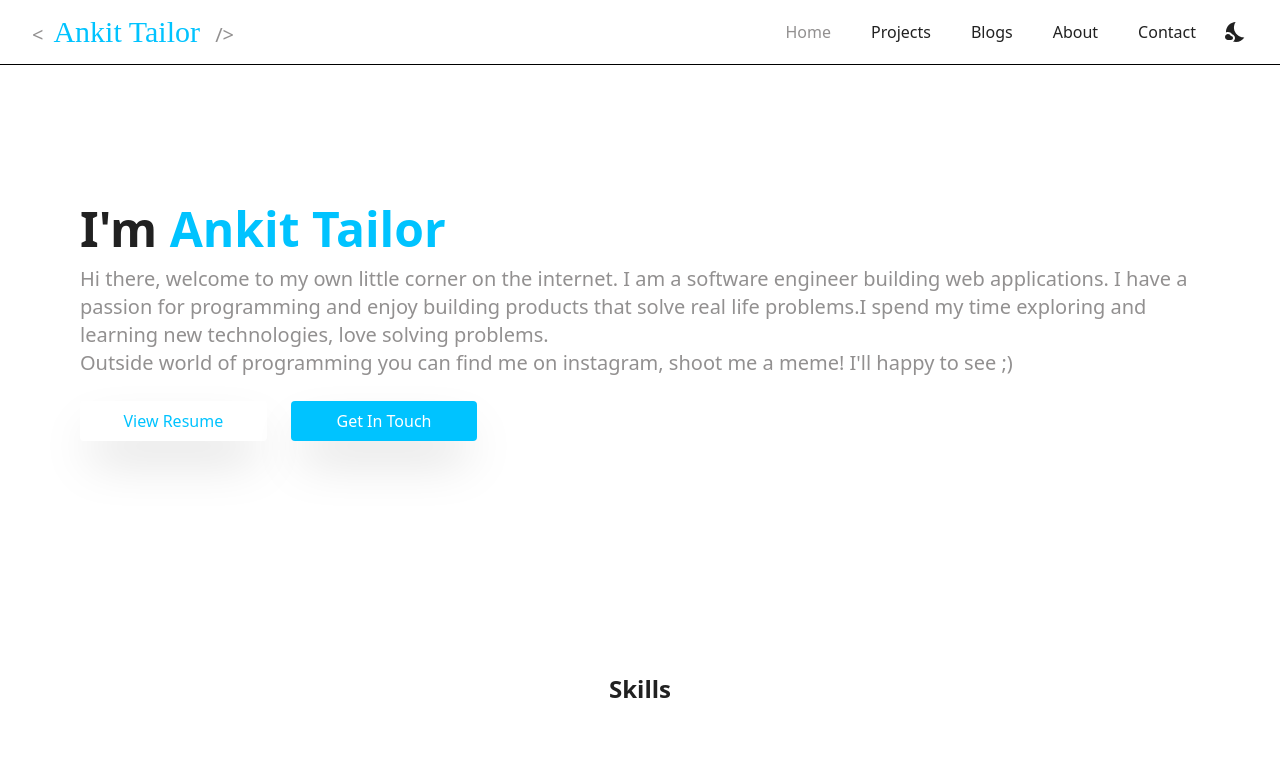
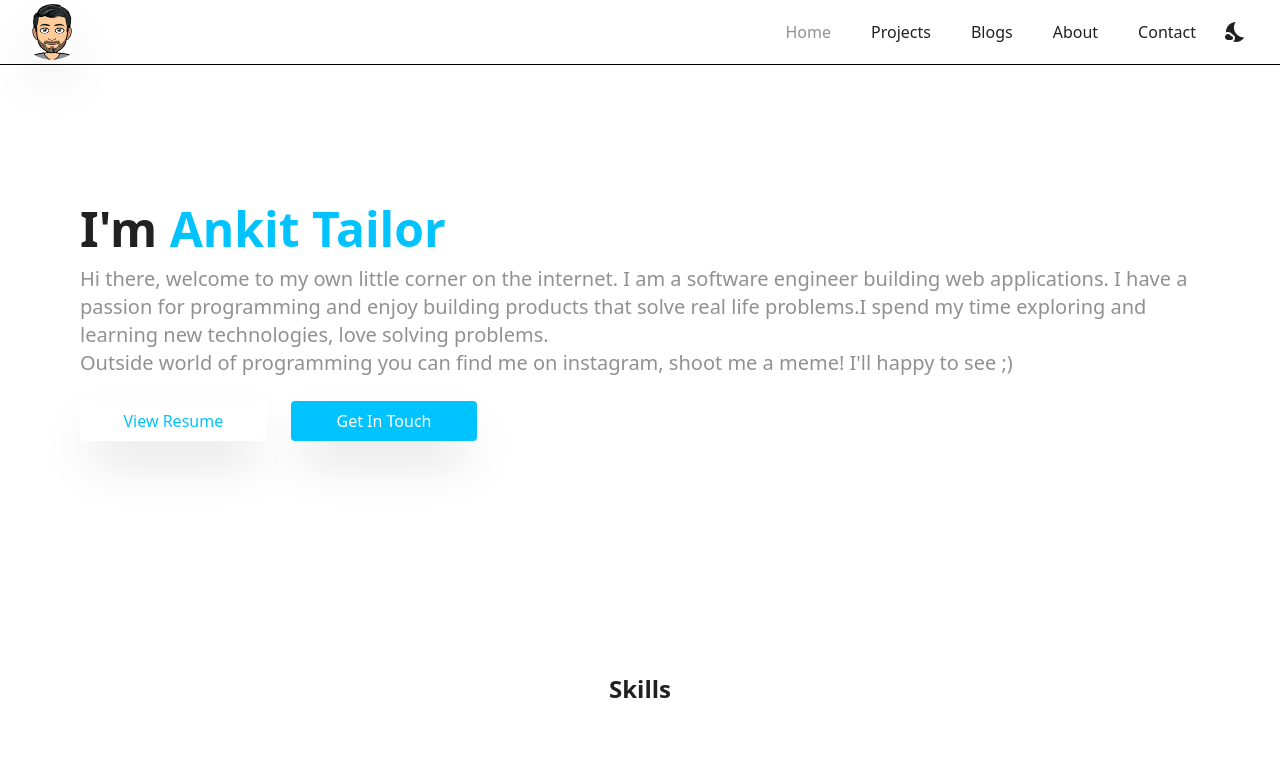
Before and after one commit to ankit-tailor/ankittailor, a Gatsby site: page / in a window 1280 px wide. Shown: the top 774 px of the page. Built offline with nearby package versions, Linux system fonts and the light colour scheme; Gatsby itself is replaced by a stand-in of ours.

Commit message:
query: hero logo img query

```diff
--- a/src/components/header/Navbar.js
+++ b/src/components/header/Navbar.js
@@ -2,14 +2,28 @@ import React, { useState } from "react"
 import { Transition } from "@headlessui/react"
 import WbSunnyIcon from "@material-ui/icons/WbSunny"
 import NightsStayIcon from "@material-ui/icons/NightsStay"
-import { Link } from "gatsby"
+import { graphql, Link, useStaticQuery } from "gatsby"
 import "./Navbar.css"
 import { useContext } from "react"
 import { ThemeContext } from "../../providers/ThemeProvider"
+import Img from "gatsby-image"
+// import HeroImage from "../../../static/hero-logo.png"
 
 function Nav() {
   const [isOpen, setIsOpen] = useState(false)
   const { theme, toggleTheme } = useContext(ThemeContext)
+
+  const heroImage = useStaticQuery(graphql`
+    query HeroImageQuery {
+      file(relativePath: { eq: "hero-logo.png" }) {
+        childImageSharp {
+          fluid {
+            ...GatsbyImageSharpFluid
+          }
+        }
+      }
+    }
+  `)
 
   const toggleThemeIcon = () => (
     theme === "dark" ? (
@@ -36,11 +50,19 @@ function Nav() {
             {/* <div className="flex justify-evenly items-center"> */}
             <div className="flex-shrink-4">
               <header>
-                <span className="text-active text-xl"> &lt;</span>
+                {/* <span className="text-active text-xl"> &lt;</span>
                 <span className="text-indigo text-3xl dark:text-white brand-name">
                   Ankit Tailor
                 </span>
-                <span className="text-active text-xl"> /&gt;</span>
+                <span className="text-active text-xl"> /&gt;</span> */}
+                {/* <img src={HeroImage} className="w-8 h-10 sm:w-10 sm:h-14" /> */}
+                <Link to="/">
+                  <Img
+                    fluid={heroImage.file.childImageSharp.fluid}
+                    alt="profile_photo"
+                    className="cursor-pointer animate-logo shadow-2xl w-10 h-14"
+                  />
+                </Link>
               </header>
             </div>
             <div className="hidden md:block">
```
